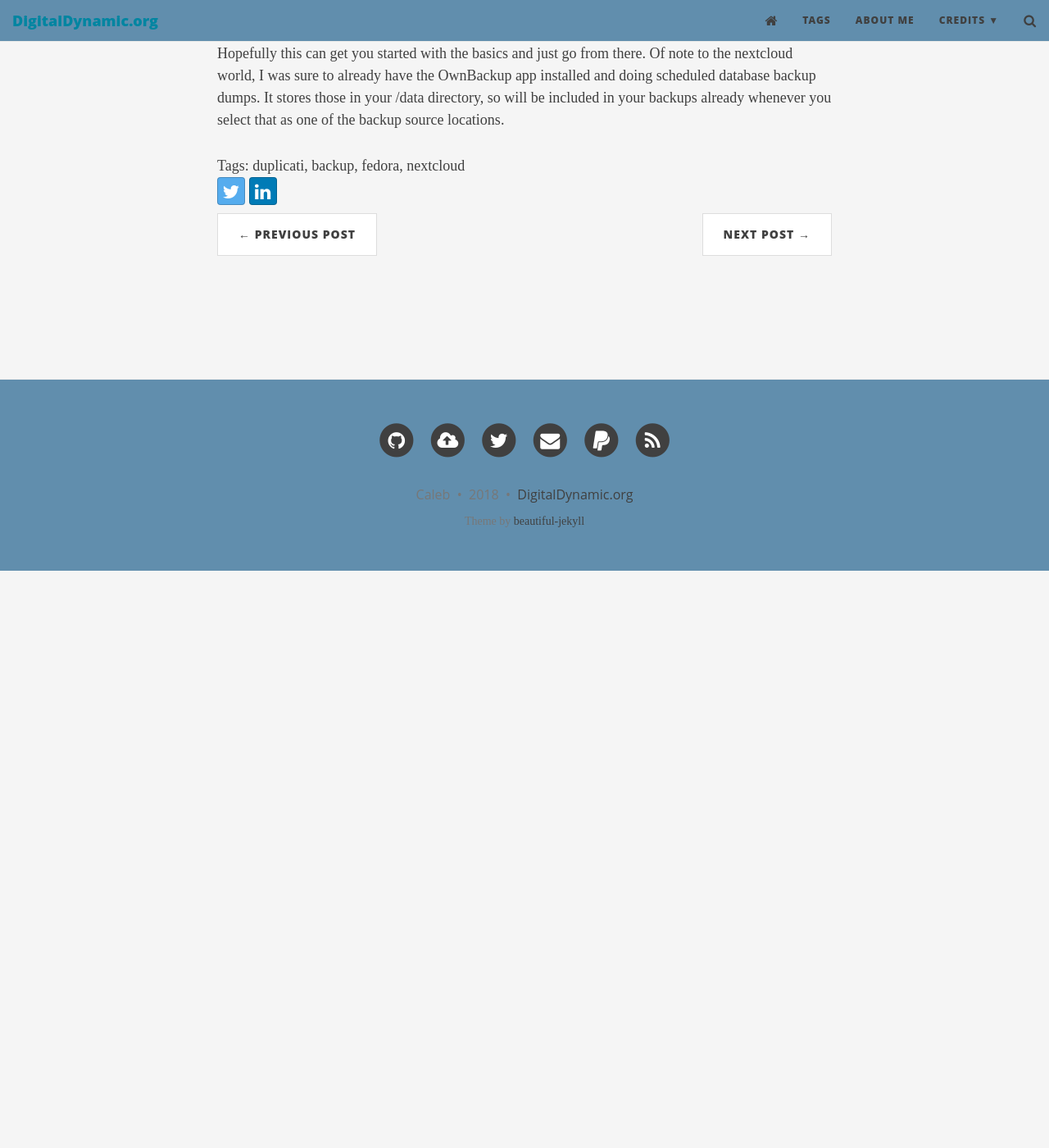
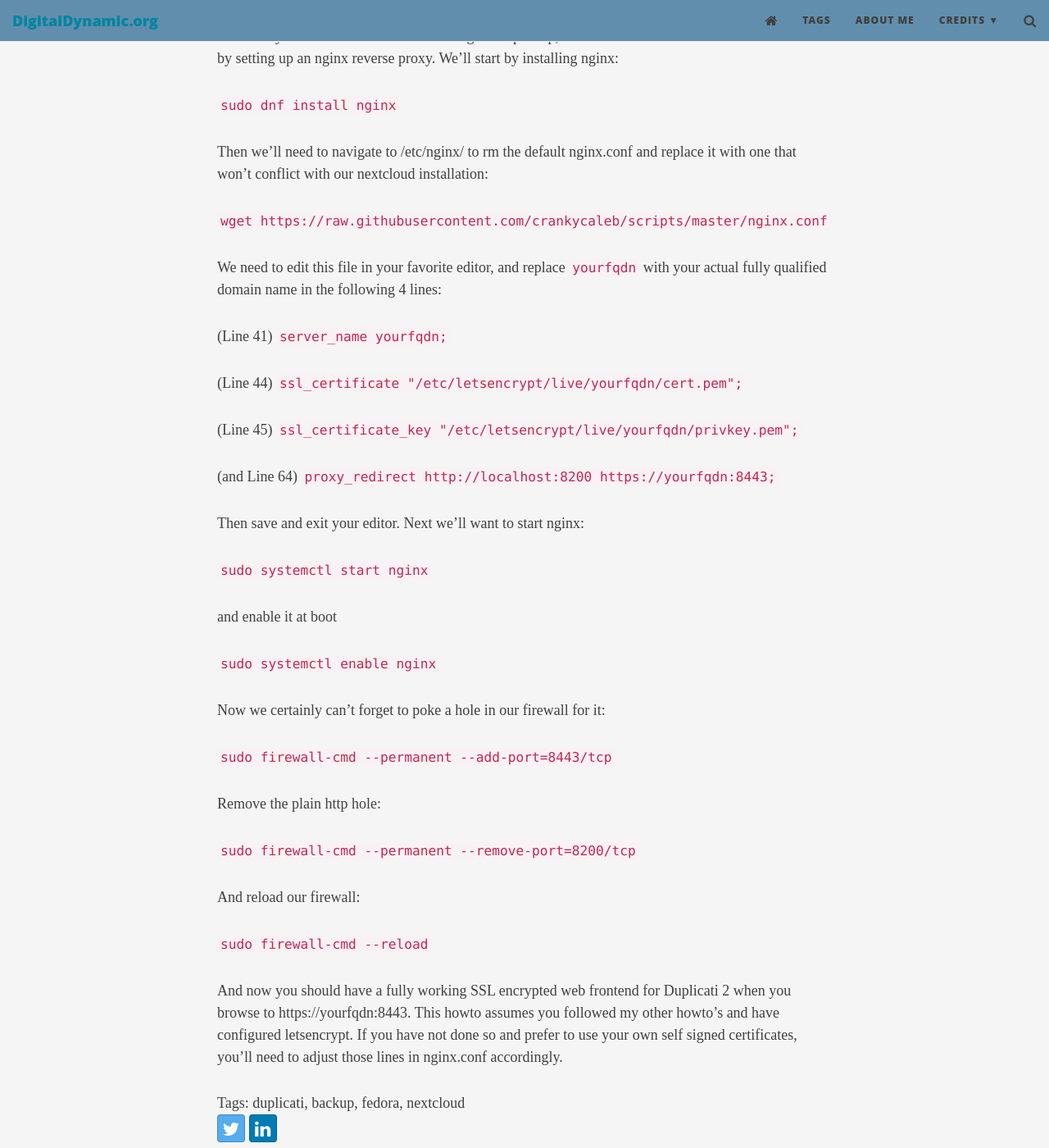
Before and after one commit to crankycaleb/pro, a Jekyll site: the page built from _posts/2018-09-08-Duplicati-Backup-Fedora.md, in a window 1280 px wide and 1400 px high, scrolled down 6252 px. Shown: the whole window at 82% size. Built offline with Jekyll 4.4.1, drawn with Linux system fonts in a browser that asks for light colours; nearby versions of some CDN libraries; before the commit the page ends 6948 px from its top, so only the background shows below that; some of the changed text lies outside the part shown.

Commit message:
Update 2018-09-08-Duplicati-Backup-Fedora.md

```diff
--- a/_posts/2018-09-08-Duplicati-Backup-Fedora.md
+++ b/_posts/2018-09-08-Duplicati-Backup-Fedora.md
@@ -10,9 +10,12 @@ tags:
 subtitle: Simple and Powerful Encrypted Backups
 ---
 
+(REVISED WITH NGINX SSL CONFIG! Thanks for the idea, [SpryServers](https://twitter.com/SpryServers)!
+
 Personally, one of the scariest parts of self-hosting is having all my data under one roof. Power issues, theft, fire or other natural disasters are just a few of the potential risks to my data. Luckily, the open source project [Duplicati](https://www.duplicati.com/) has proven to be a reliable option. Open Source, AES 256 encryption, and a wide variety of backup destinations supporting anywhere from Webdav, S3, to OneDrive, Mega, Google Drive, Dropbox, and others. This solution has given me offsite backups that are encrypted, while also leveraging the proprietary storage provider space I've accumulated (Samsung 100GB OneDrive storage for two years promos, etc) with no cost and minimal risk of data snooping.
 
 This post is by no means intended to be a detailed Duplicati informative guide, as their website already provides plenty of documentation. I'm documenting my own experience that myself or others can use as a "Getting Started" gritty reference to build the basics of a functioning backup solution in Fedora 28 with emailed logs. Let's begin.
+
 
 **Duplicati 2 Setup**
 
@@ -66,9 +69,7 @@ Now to move to configuring for our needs via the web interface.
 
 **Configuring a Backup Job**
 
-There are a few things assumed in this post. First, that you are doing this on your home (trusted) network. Duplicati runs a web service on port 8200 with no native ssl support. Perhaps you can implement ssl support with some work, but it wasn't immediately apparent and not the point of this document. You only need the web service for configuration changes (or not at all if you want to learn the cli syntax for Duplicati - at this time I do not as it can get a bit involved depending on the storage provider you backup to). You could very well just remove the firewall rule and block port 8200 again once you're finished. Just note that the password you set could possibly be sniffed by another device on your home network.
-
-Secondly, it is assumed that you are *only* forwarding the necessary ports from your router for nextcloud services (in this case). So long as you aren't forwarding tcp 8200 then the outside world won't be able to access the management interface.
+Duplicati runs a web service on port 8200 with no native ssl support. We'll add SSL support at the end of this document, we just want to make sure we get everything else working first.
 
 The web frontend is fairly self explanatory (and mobile friendly!) as shown in some of their own screenshots:
 
@@ -137,3 +138,49 @@ Values: Unknown, Success, Warning, Error, Fatal, All
 Default value: all
 
 Hopefully this can get you started with the basics and just go from there. Of note to the nextcloud world, I was sure to already have the OwnBackup app installed and doing scheduled database backup dumps. It stores those in your /data directory, so will be included in your backups already whenever you select that as one of the backup source locations.
+
+**ADDENDUM: Adding SSL**
+
+Now that you've tested and have a working backup setup, let's lock the web interface down with SSL by setting up an nginx reverse proxy. We'll start by installing nginx:
+
+`sudo dnf install nginx`
+
+Then we'll need to navigate to /etc/nginx/ to rm the default nginx.conf and replace it with one that won't conflict with our nextcloud installation:
+
+`wget https://raw.githubusercontent.com/crankycaleb/scripts/master/nginx.conf`
+
+We need to edit this file in your favorite editor, and replace `yourfqdn` with your actual fully qualified domain name in the following 4 lines:
+
+(Line 41)
+`server_name  yourfqdn;`
+
+(Line 44)
+`ssl_certificate "/etc/letsencrypt/live/yourfqdn/cert.pem";`
+
+(Line 45)
+`ssl_certificate_key "/etc/letsencrypt/live/yourfqdn/privkey.pem";`
+
+(and Line 64)
+`proxy_redirect	http://localhost:8200 https://yourfqdn:8443;`
+
+Then save and exit your editor. Next we'll want to start nginx:
+
+`sudo systemctl start nginx`
+
+and enable it at boot
+
+`sudo systemctl enable nginx`
+
+Now we certainly can't forget to poke a hole in our firewall for it:
+
+`sudo firewall-cmd --permanent --add-port=8443/tcp`
+
+Remove the plain http hole:
+
+`sudo firewall-cmd --permanent --remove-port=8200/tcp`
+
+And reload our firewall:
+
+`sudo firewall-cmd --reload`
+
+And now you should have a fully working SSL encrypted web frontend for Duplicati 2 when you browse to https://yourfqdn:8443. This howto assumes you followed my other howto's and have configured letsencrypt. If you have not done so and prefer to use your own self signed certificates, you'll need to adjust those lines in nginx.conf accordingly.
```
